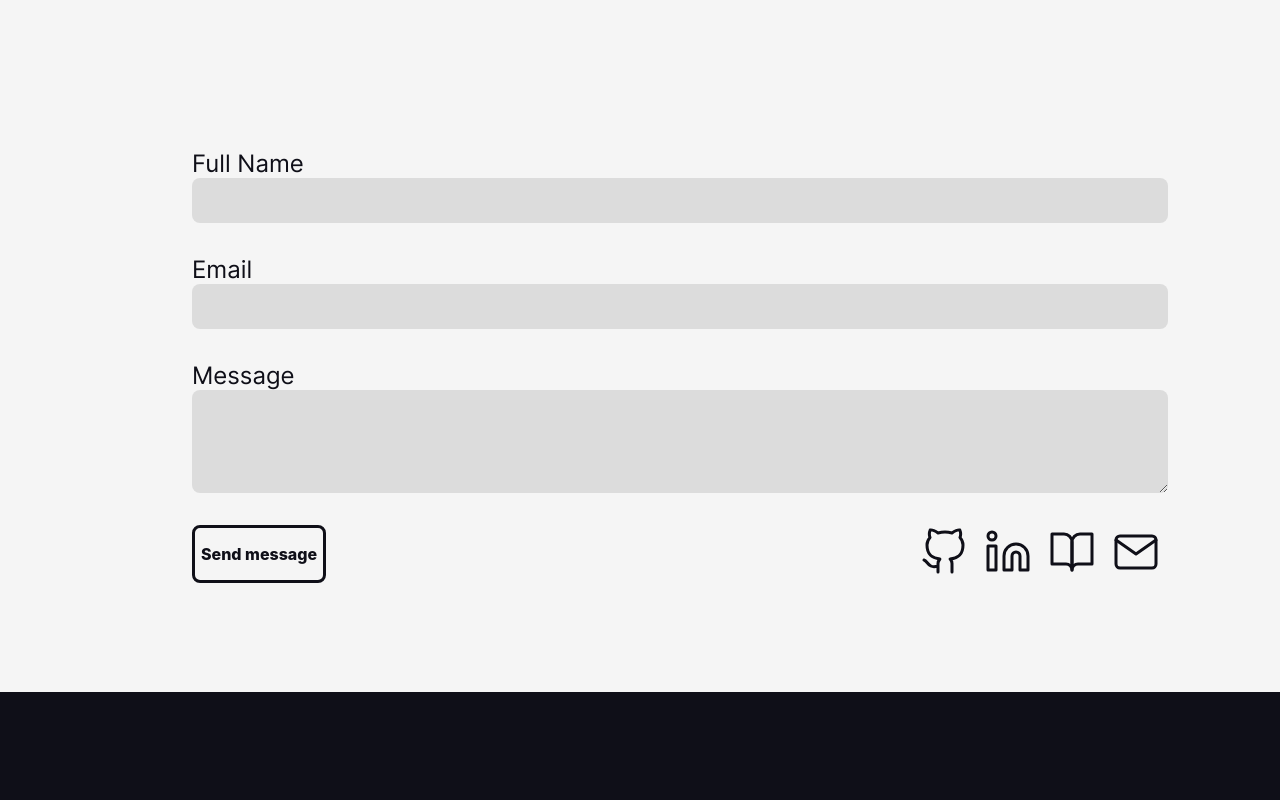
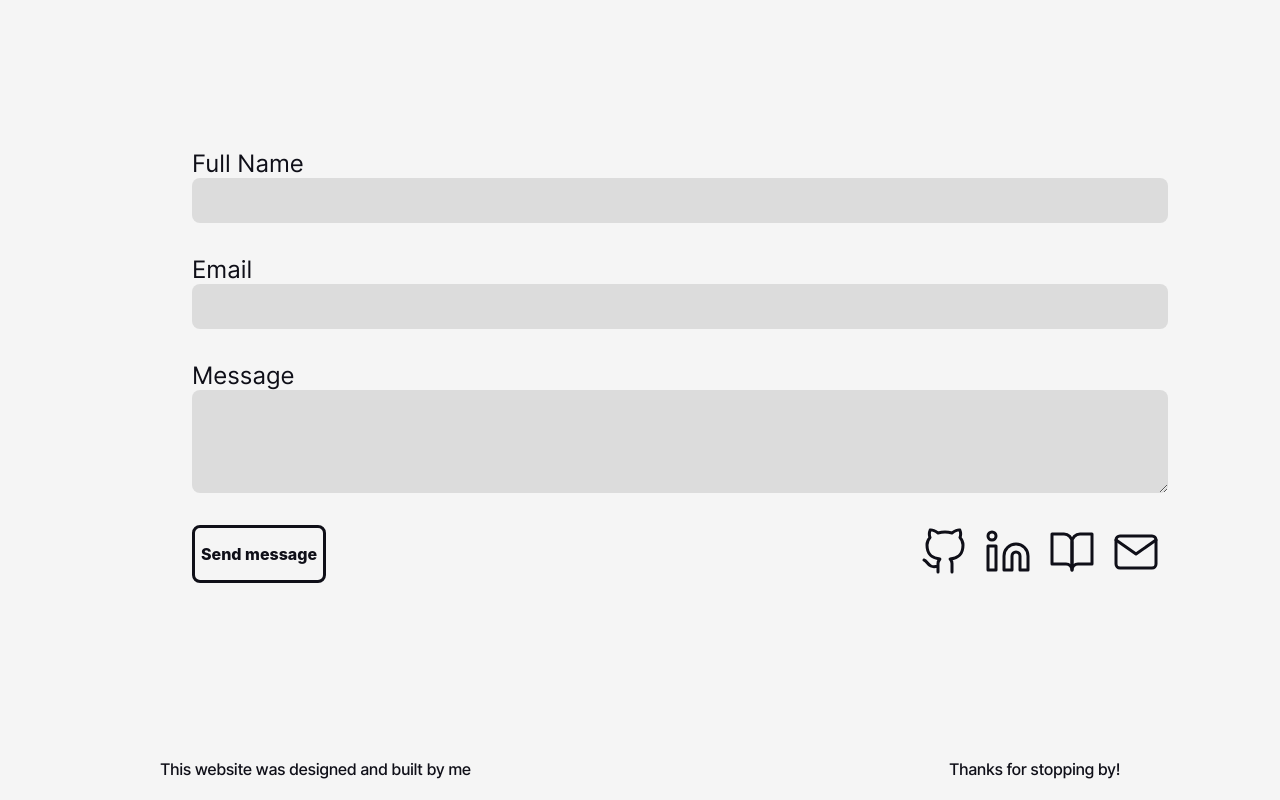
Before and after one commit to parssak/wip-website, a React (Create React App) app: page / in a window 1280 px wide. Shown: the part 4272-5072 px from the top of the page. Before the commit the page ends 4996 px from the top, so only its background shows below. Built offline with nearby package versions, Linux system fonts and the light colour scheme; a web font is replaced by a local one.

Commit message:
added footer

```diff
--- a/src/App.js
+++ b/src/App.js
@@ -1,5 +1,4 @@
-import { useState, useEffect, useRef } from 'react';
-import './styles/App.scss';
+import { useState } from 'react';
 import Hero from './layout-components/Hero';
 import Projects from './layout-components/Projects';
 import NavBar from './layout-components/NavBar';
@@ -10,6 +9,10 @@ import Contact from './layout-components/Contact';
 import { useSelector } from 'react-redux';
 import focusToggler from './helper-functions/FocusToggler';
 import UserThemeListener from './helper-functions/UserThemeListener';
+
+import './styles/App.scss';
+import Footer from './minor-components/Footer';
+
 
 export default function App() {
   const theme = useSelector(state => state.theme);
@@ -25,11 +28,10 @@ export default function App() {
 
   return (
     <div className={`main ${theme}`}>
-
       <NavBar currFocus={currFocus} />
 
       <div className="body">
-        <UserThemeListener/>
+        <UserThemeListener />
         <InView as="div" onChange={(inView, entry) => changeFocus('hero', inView)}>
           <Hero ref={heroRef} />
         </InView>
@@ -39,10 +41,10 @@ export default function App() {
         </InView>
 
         <InView as="div" onChange={(inView, entry) => changeFocus('contact', inView)}>
-          <Contact theme={theme}/>
+          <Contact theme={theme} />
         </InView>
-
       </div>
+      <Footer />
     </div>
   );
 }
--- /dev/null
+++ b/src/minor-components/Footer.js
@@ -0,0 +1,10 @@
+import React from 'react'
+
+export default function Footer() {
+    return (
+        <div className="footer">
+            <p>This website was designed and built by me</p>
+            <p className="desktop-only">Thanks for stopping by!</p>
+        </div>
+    )
+}
--- a/src/styles/App.scss
+++ b/src/styles/App.scss
@@ -96,10 +96,10 @@ a {
     &:active {
         text-decoration: none;
         &.dark {
-            color:$primaryLight;
+            color: $primaryLight;
         }
         &.light {
-            color:$primaryDark;
+            color: $primaryDark;
         }
     }
 }
@@ -115,17 +115,21 @@ a {
     color: $primaryDark;
 }
 
+$bodyInlineMarginReg: 10rem;
+$bodyInlineMarginTab: 2rem;
+$bodyInlineMarginMobile: 1rem;
+
 .body {
-    margin: 10rem;
+    margin: $bodyInlineMarginReg;
     margin-right: 5rem;
     @media (max-width: $tabletBreakpoint) {
-        margin: 2rem;
+        margin: $bodyInlineMarginTab;
         margin-top: 0rem;
         margin-bottom: 0rem;
     }
 
     @media (max-width: $mobileBreakpoint) {
-        margin: 1rem;
+        margin: $bodyInlineMarginMobile;
         margin-top: 0rem;
         margin-bottom: 0rem;
     }
@@ -223,8 +227,35 @@ a {
     @media (min-width: $tabletBreakpoint) {
         margin: 2em;
     }
-    & * > {width: auto;}
+    & * > {
+        width: auto;
+    }
+}
 
+.footer {
+    display: flex;
+    align-items: center;
+    justify-content: space-between;
+    margin-top: 3rem;
+    padding: $bodyInlineMarginReg;
+    padding-top: 0rem;
+    padding-bottom: 0rem;
+
+    @media (max-width: $tabletBreakpoint) {
+        padding: $bodyInlineMarginTab;
+        padding-top: 0rem;
+        padding-bottom: 0rem;
+    }
+
+    @media (max-width: $mobileBreakpoint) {
+        padding: $bodyInlineMarginMobile;
+        padding-top: 0rem;
+        padding-bottom: 0rem;
+    }
+
+    p {
+        font-size: 1rem;
+    }
 }
 
 .bubble {
@@ -276,7 +307,6 @@ a {
     }
 }
 
-
 .flex-h-wrap {
     display: flex;
     flex-direction: row;
```
Also changed, not shown: 1 other file (tests, documents, lock files or other folders).
